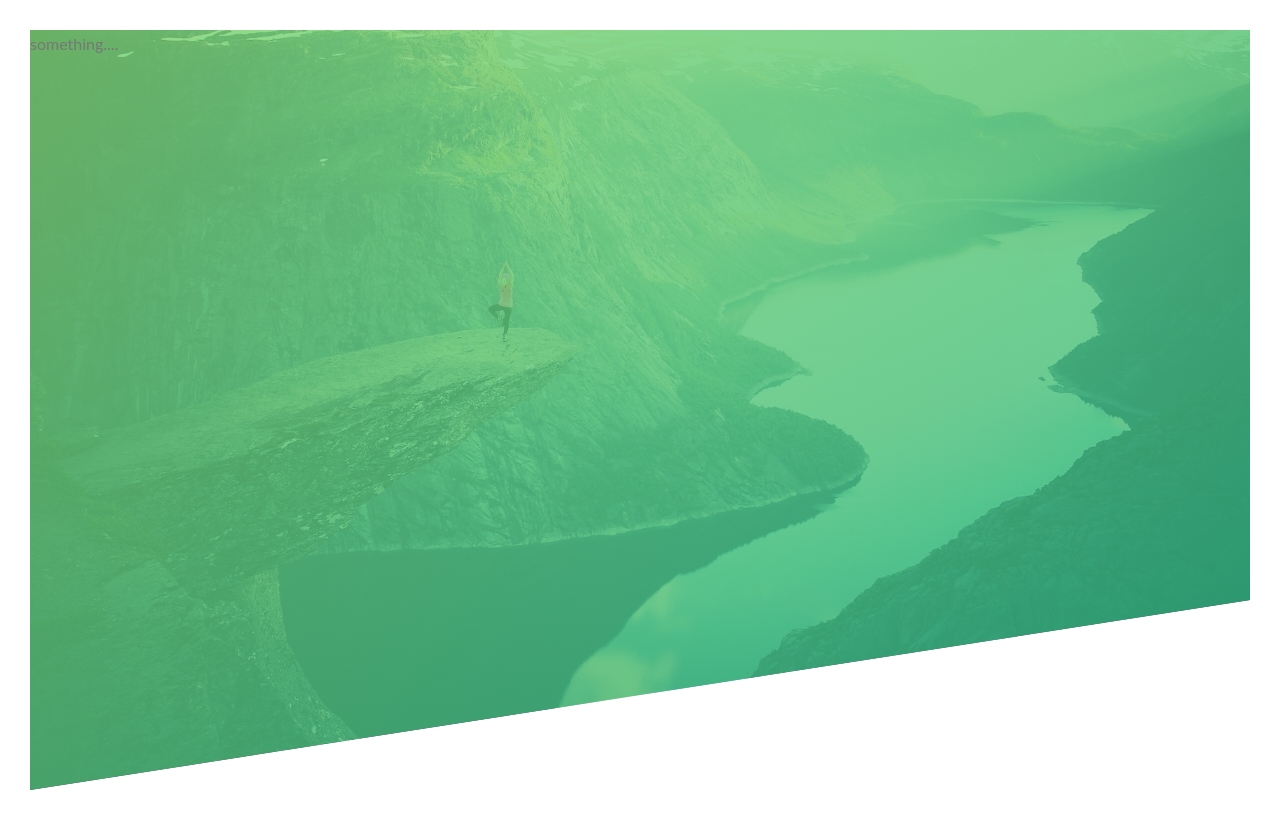
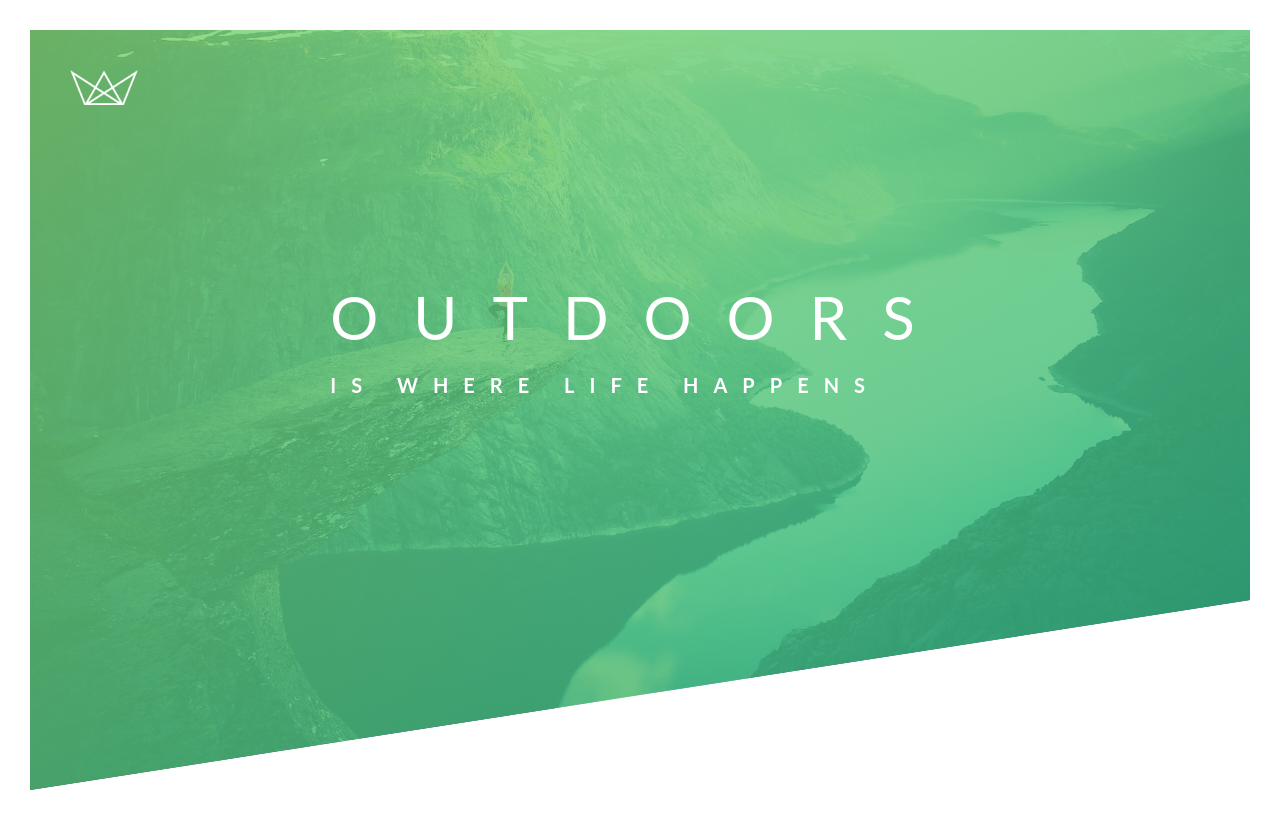
Before and after one commit to Sandalanka/natour-css, a plain HTML site: page index.html in a window 1280 px wide. Drawn offline with Linux system fonts and the light colour scheme.

Commit message:
feat: header part 02

```diff
--- a/css/style.css
+++ b/css/style.css
@@ -22,5 +22,42 @@ body {
     url(../images/hero.jpg);
     background-size: cover;
     background-position: top;
+    position: relative;
     clip-path: polygon(0 0, 100% 0, 100% 75%, 0 100%);
 }
+
+.logo-box {
+    position: absolute;
+    top: 40px;
+    left: 40px;
+}
+
+.logo {
+    height: 35px;
+}
+
+.heading-primary {
+   color: #fff;
+   text-transform: uppercase;
+}
+
+.heading-primary-main {
+    display: block;
+    font-size: 60px;
+    font-weight: 400;
+    letter-spacing: 35px;
+}
+
+.heading-primary-sub {
+    display: block;
+    font-size: 20px;
+    font-weight: 700;
+    letter-spacing: 15px;
+}
+
+.text-box {
+    position: absolute;
+    top:  40%;
+    left: 50%;
+    transform: translate(-50%, -50%);
+}
--- a/index.html
+++ b/index.html
@@ -12,7 +12,16 @@
 </head>
 <body>
     <header class="header">
-        something....
+        <div class="logo-box">
+            <img src="images/logo-white.png" alt="logo" class="logo" />
+        </div>
+        <div class="text-box">
+            <h1 class="heading-primary">
+                <span class="heading-primary-main">Outdoors</span>
+                <span class="heading-primary-sub">is where life happens</span>
+            </h1>
+        </div>
+
     </header>
 </body>
 </html>
```
